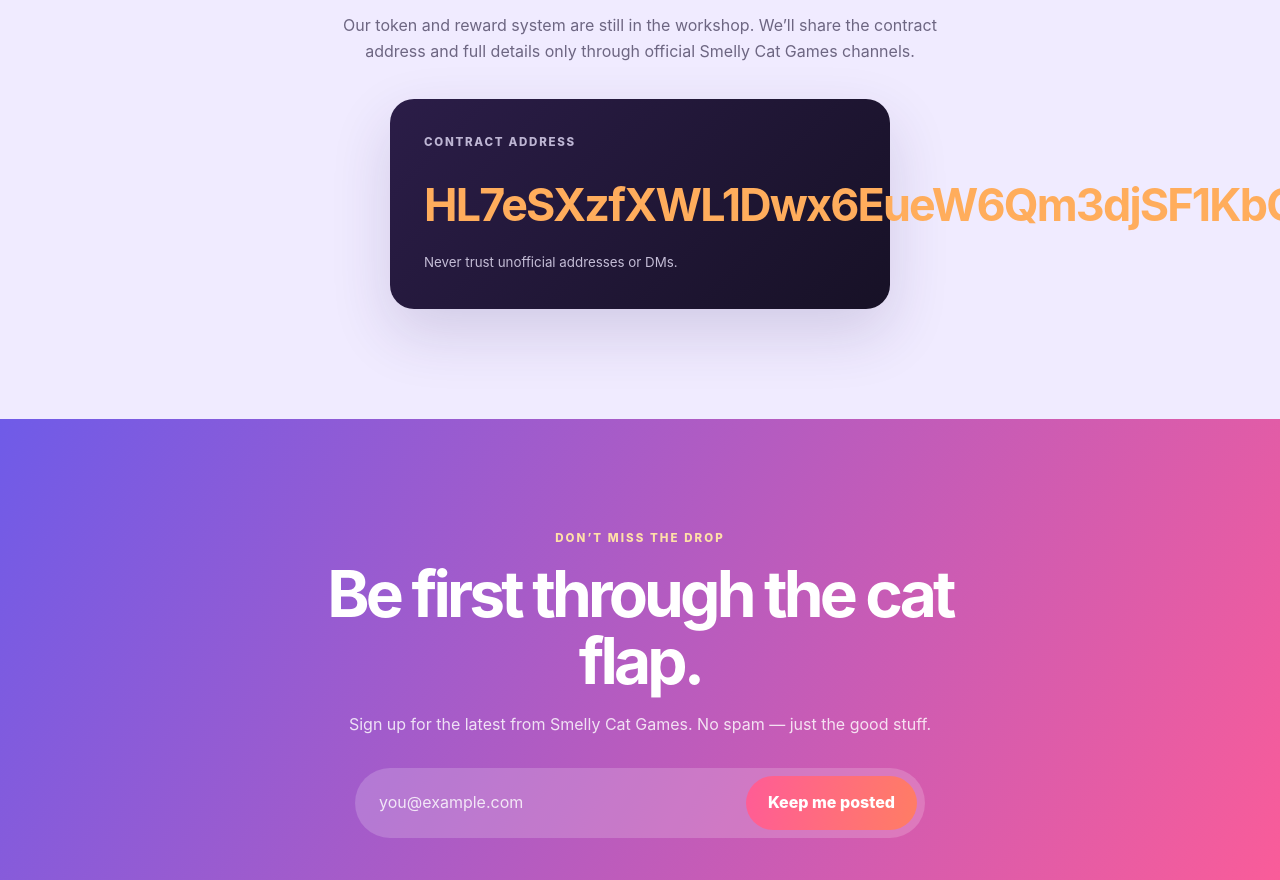
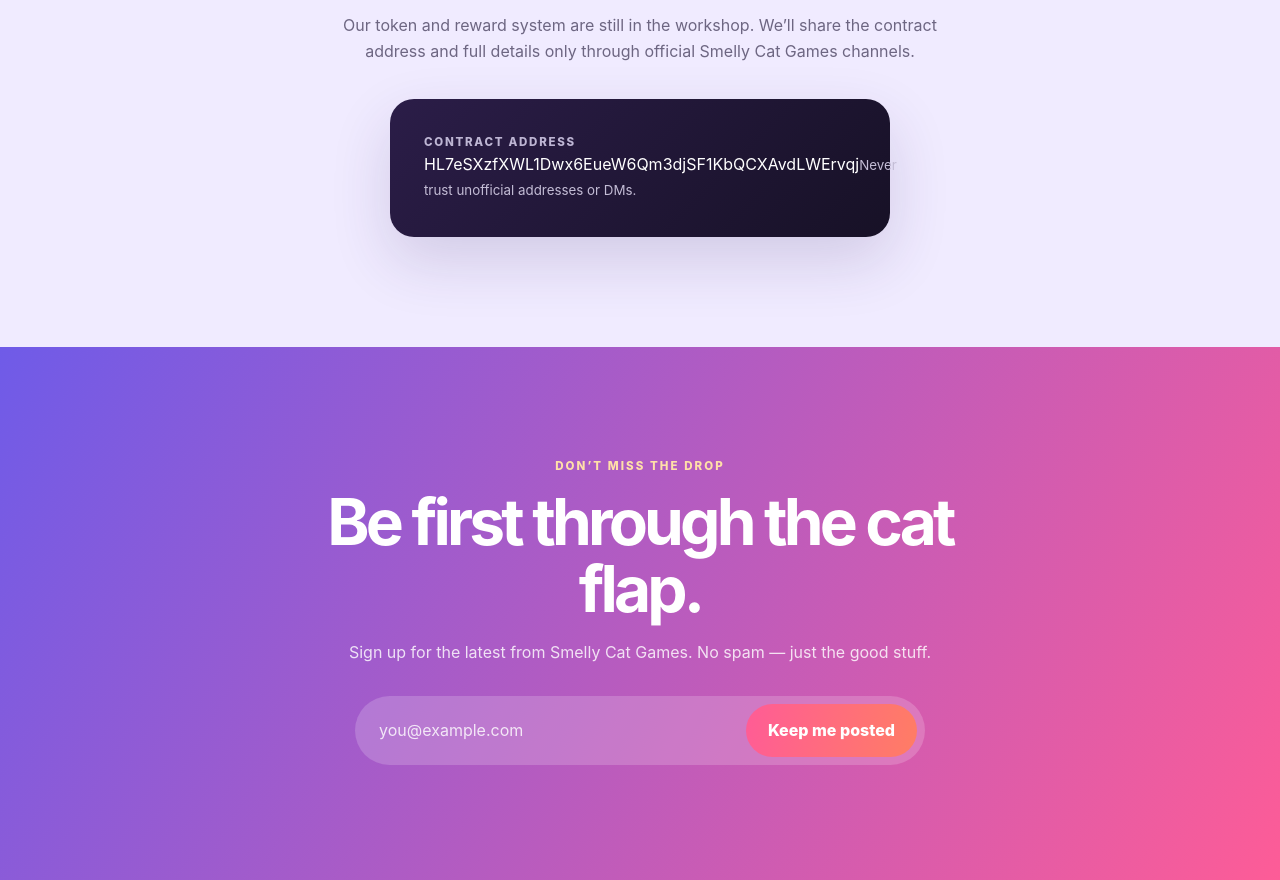
Before and after one commit to smellycatgme/smellycat-games, a website: page index.html in a window 1280 px wide. Shown: the part 2705-3585 px from the top of the page. Drawn offline with Linux system fonts and the light colour scheme.

Commit message:
Update index.html

```diff
--- a/index.html
+++ b/index.html
@@ -72,7 +72,7 @@
     <section id="token" class="section token-section">
       <div class="container token-content">
         <p class="eyebrow">THE TOKEN CORNER</p><h2>Something special is cooking.</h2><p>Our token and reward system are still in the workshop. We’ll share the contract address and full details only through official Smelly Cat Games channels.</p>
-        <div class="ca-box"><span>CONTRACT ADDRESS</span><strong>HL7eSXzfXWL1Dwx6EueW6Qm3djSF1KbQCXAvdLWErvqj</strong><small>Never trust unofficial addresses or DMs.</small></div>
+        <div class="ca-box"><span>CONTRACT ADDRESS</span><medium>HL7eSXzfXWL1Dwx6EueW6Qm3djSF1KbQCXAvdLWErvqj</medium><small>Never trust unofficial addresses or DMs.</small></div>
       </div>
     </section>
 
```
